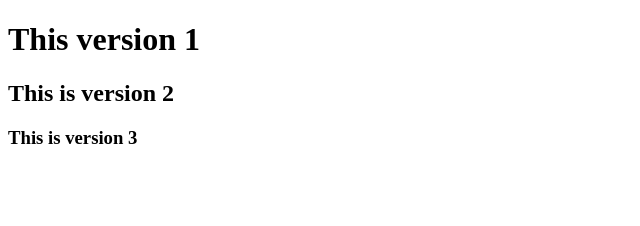
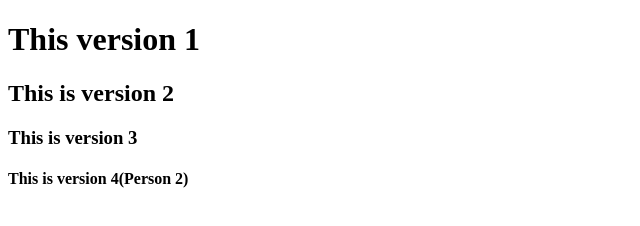
Before and after one commit to Mandapati-SuryanarayanaRaju/Git-Practice, a plain HTML site: page index.html in a window 1280 px wide. Shown: the whole page, without its empty margins (0-640 px from the left). Drawn offline with Linux system fonts and the light colour scheme.

Commit message:
version 4

```diff
--- a/index.html
+++ b/index.html
@@ -9,5 +9,6 @@
     <h1>This version 1</h1>
     <h2>This is version 2</h2>
     <h3>This is version 3</h3>
+    <h4>This is version 4(Person 2)</h4>
 </body>
 </html>
```
